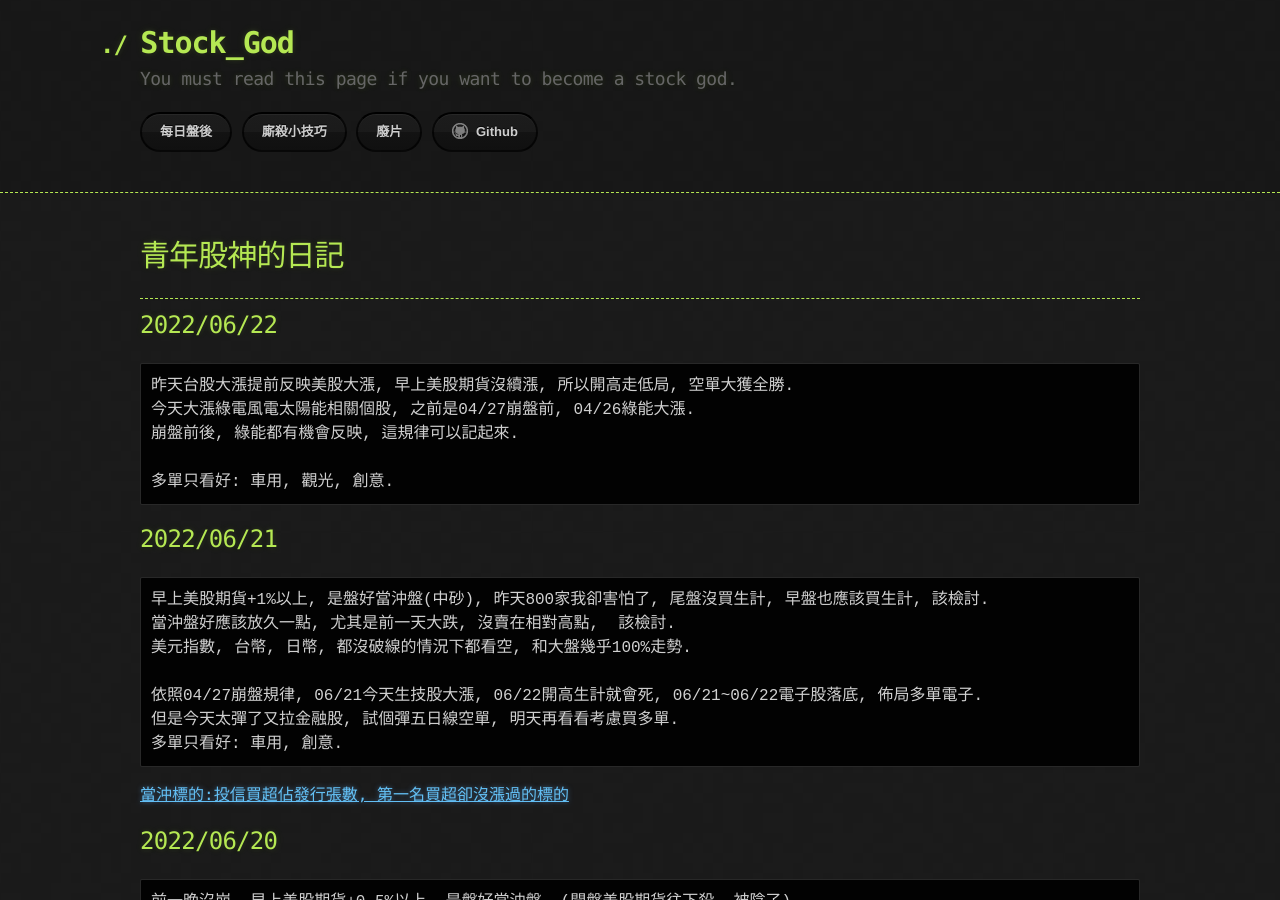
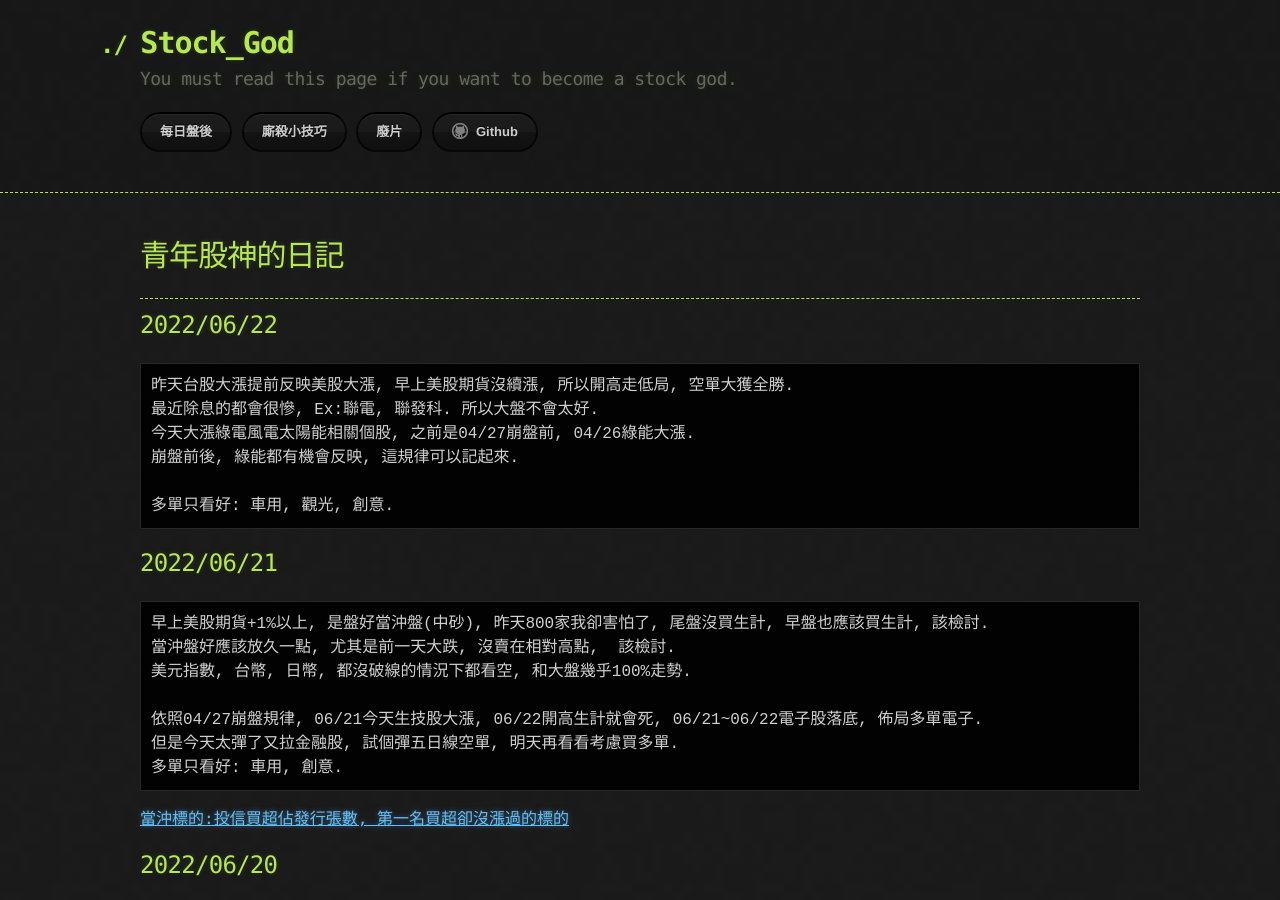
Before and after one commit to lepg5487/Stock_God, a Jekyll site: the page built from index.md, in a window 1280 px wide and 900 px high. Built offline with Jekyll 4.4.1, drawn with Linux system fonts in a browser that asks for light colours; our own code applies the rules of GitHub Pages for plain Markdown files.

Commit message:
Update index.md

````diff
--- a/index.md
+++ b/index.md
@@ -9,6 +9,7 @@ layout: testlayouts
 ## 2022/06/22
 ```
 昨天台股大漲提前反映美股大漲, 早上美股期貨沒續漲, 所以開高走低局, 空單大獲全勝.
+最近除息的都會很慘, Ex:聯電, 聯發科. 所以大盤不會太好.
 今天大漲綠電風電太陽能相關個股, 之前是04/27崩盤前, 04/26綠能大漲.
 崩盤前後, 綠能都有機會反映, 這規律可以記起來.
 
````
